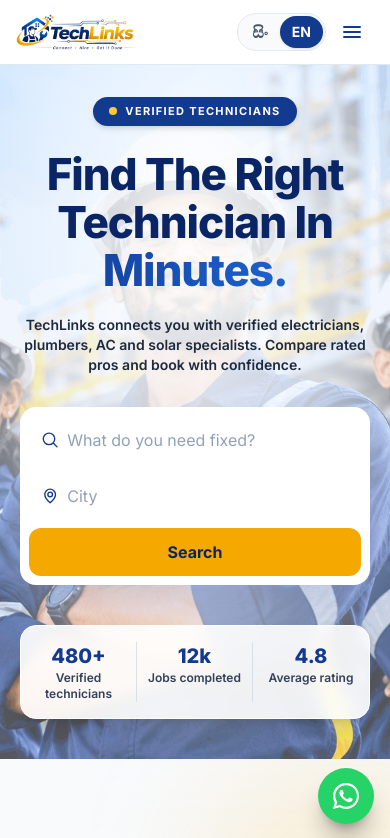
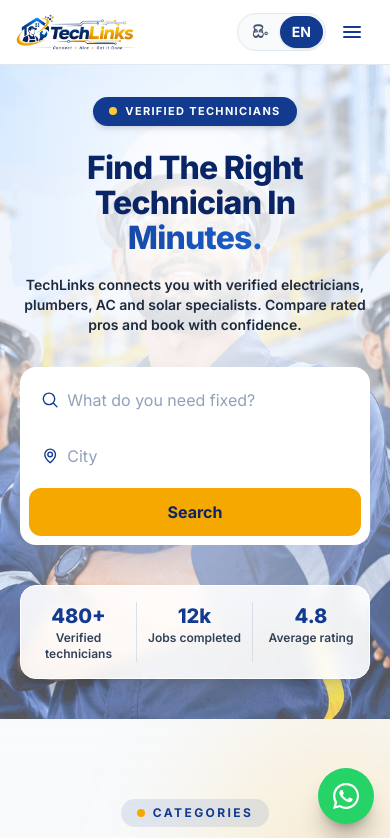
Before and after one commit to sithuru-kawinda/techlinks, a Next.js app: page / in a window 390 px wide. Shown: the top 838 px of the page. Built offline with nearby package versions, Linux system fonts and the light colour scheme.

Commit message:
home page sinhal content change

```diff
--- a/app/page.tsx
+++ b/app/page.tsx
@@ -30,8 +30,8 @@ export default async function Home() {
           <p className="inline-flex items-center gap-2 rounded-full bg-brand px-4 py-1.5 text-[11px] font-bold uppercase tracking-[0.12em] text-white shadow-md min-[400px]:text-xs min-[400px]:tracking-[0.2em]">
             <span className="h-2 w-2 shrink-0 rounded-full bg-gold-light" /> <span className="hidden min-[400px]:inline">TechLinks · </span><Tr en="Verified Technicians" si="සත්‍යාපිත ශිල්පීන්" />
           </p>
-          <h1 className="mt-6 text-[2.75rem] font-extrabold leading-[1.1] tracking-tight text-brand-dark sm:text-5xl lg:text-6xl">
-            <span className="lg:whitespace-nowrap"><Tr en="Find The Right Technician In" si="නිවැරදි තාක්ෂණික ශිල්පියා" /></span>
+          <h1 className="mt-6 text-[2rem] font-extrabold min-[400px]:text-[2.5rem] leading-[1.1] tracking-tight text-brand-dark sm:text-5xl lg:text-6xl">
+            <span className="lg:whitespace-nowrap"><Tr en="Find The Right Technician In" si="නිවැරදි&nbsp;තාක්ෂණික ශිල්පියා" /></span>
             <span className="block bg-gradient-to-r from-brand to-brand-light bg-clip-text text-transparent"><Tr en="Minutes." si="විනාඩි කිහිපයකින් සොයාගන්න." /></span>
           </h1>
           <p className="mt-5 max-w-2xl text-sm font-semibold sm:text-lg text-slate-800">
```
